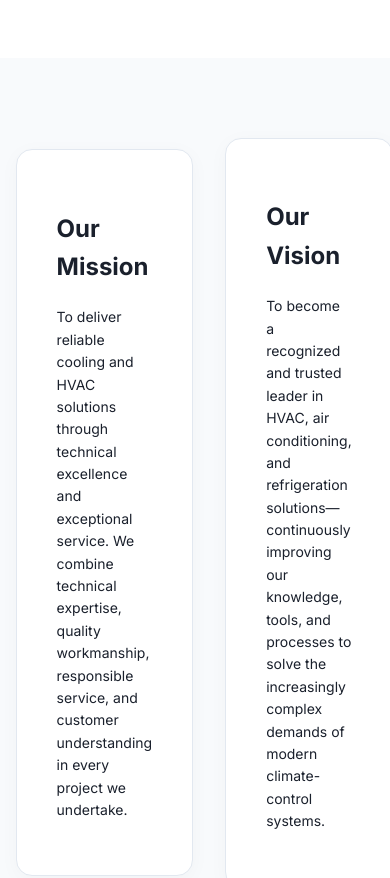
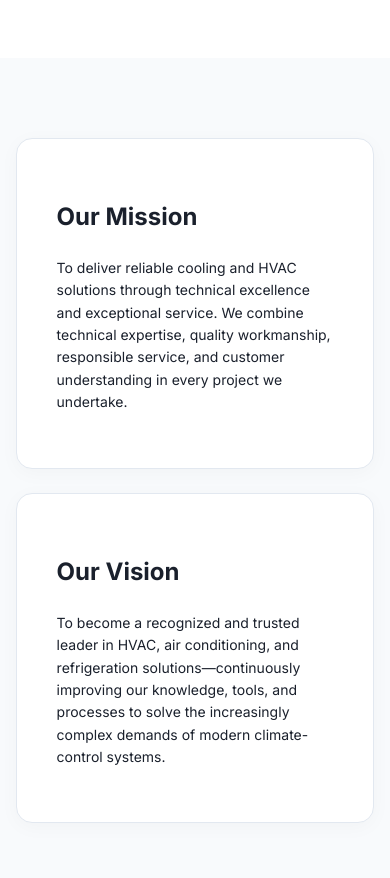
Before and after one commit to kenturah/Temivic-SunTechnology, a website: page public/about.html in a window 390 px wide. Shown: the part 2200-3078 px from the top of the page. Drawn offline with nearby package versions, Linux system fonts and the light colour scheme.

Commit message:
added mobile for mission-vision

```diff
--- a/public/styles.css
+++ b/public/styles.css
@@ -761,5 +761,14 @@
   .about-hero h1 { font-size: 1.8rem; }
 }
 
+/* Mobile layout for Mission & Vision */
+@media (max-width: 768px) {
+  .mission-vision .grid-2-col {
+    display: flex;
+    flex-direction: column;
+    gap: 24px;
+  }
+}
+
 @media(max-width:900px){.nav-links{display:none;position:absolute;z-index:10;top:124px;left:4%;right:4%;background:#fff;padding:18px;border-radius:10px;box-shadow:var(--shadow);flex-direction:column;align-items:stretch}.nav-links.open{display:flex}.menu-btn{display:block}.ribbon-grid,.stats-grid{grid-template-columns:1fr 1fr}.cards{grid-template-columns:1fr 1fr}.two,.contact-grid{grid-template-columns:1fr;gap:40px}.projects{grid-template-columns:1fr}.footer-grid{grid-template-columns:1fr 1fr}.photo{min-height:390px}}
 @media(max-width:600px){.utility-inner{justify-content:center}.utility-inner>div{display:none}.logo-link img{width:175px}.hero,.hero-content{min-height:610px}.hero h1{font-size:44px}.actions{flex-direction:column}.trust{display:grid;gap:7px}.ribbon-grid,.stats-grid,.cards,.row,.footer-grid{grid-template-columns:1fr}.ribbon-grid>div,.stats-grid div{border-right:0;border-bottom:1px solid rgba(255,255,255,.13)}.section{padding:75px 0}.heading{display:block}.heading>p{margin-top:15px}.cta-inner{display:block}.cta .btn{margin-top:23px}.photo{min-height:300px}}
```
